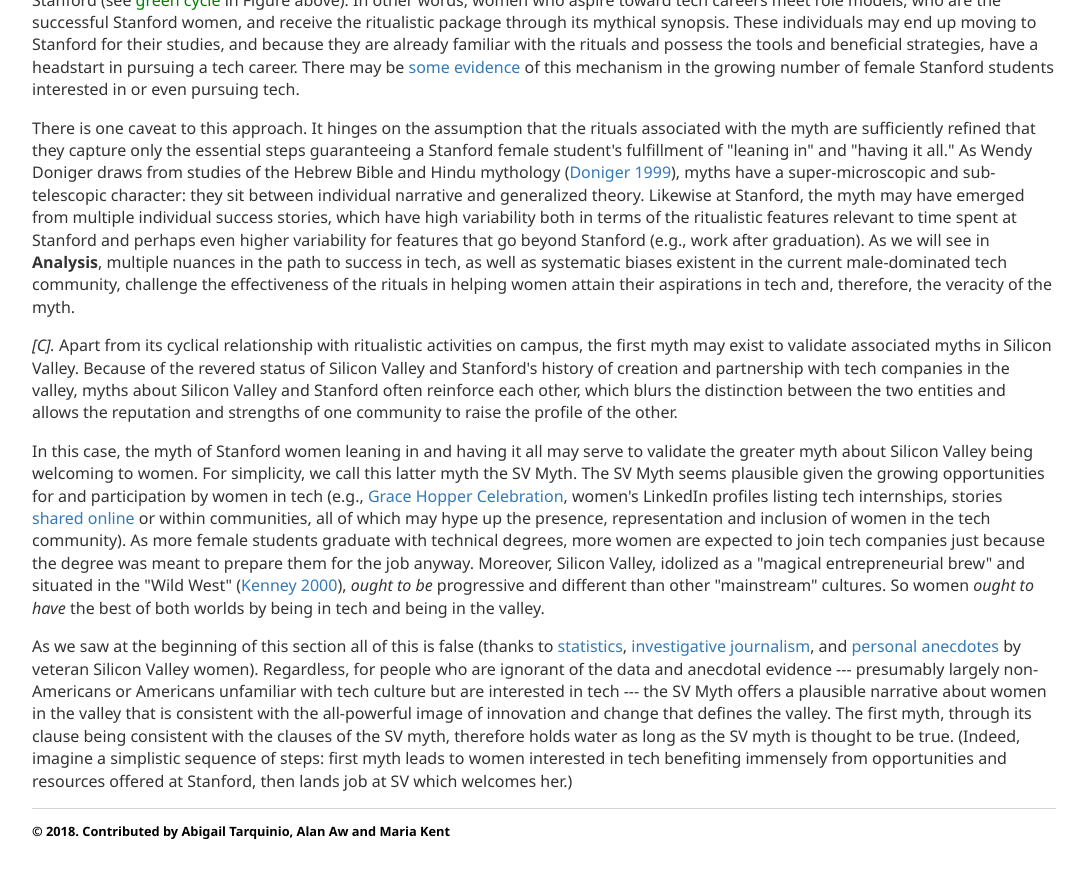
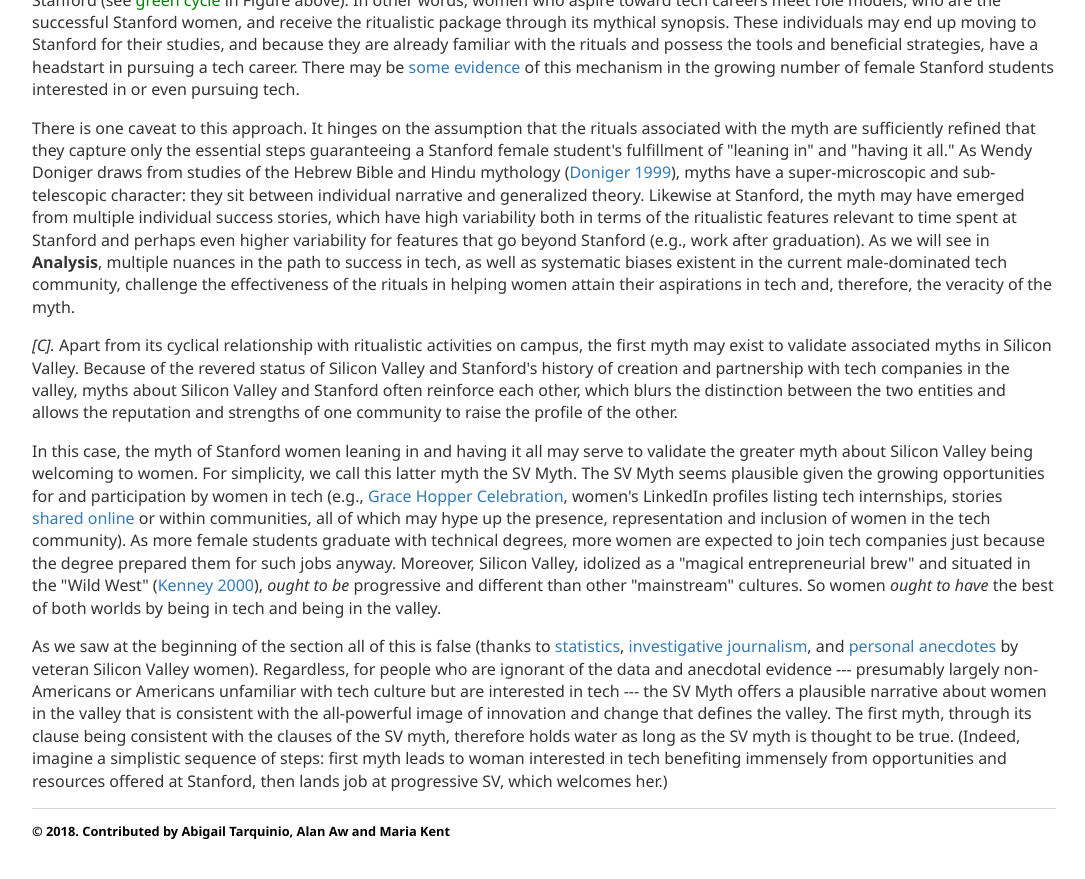
Before and after one commit to leaninstanford/leaninstanford.github.io, a Jekyll site: the page built from theory/index.html, in a window 1280 px wide and 900 px high, scrolled down 2290 px. Shown: the top 879 px of the window, without its empty margins (96-1181 px from the left). Built offline with Jekyll 4.4.1, drawn with Linux system fonts in a browser that asks for light colours.

Commit message:
Update index.html

```diff
--- a/theory/index.html
+++ b/theory/index.html
@@ -29,6 +29,6 @@ title: Framework
 <p>Looking further, the evolutionary approach also points to multiple mechanisms under which the myth is sustained through the spread of its rituals. Apart from the myth being spread within Stanford, women who leave Stanford and work in tech industries around the world are carriers of the ritualistic package and can spread the package with its narrative myth to individuals who have not set foot on Stanford (see <span style="color: #008000;">green cycle</span> in Figure above). In other words, women who aspire toward tech careers meet role models, who are the successful Stanford women, and receive the ritualistic package through its mythical synopsis. These individuals may end up moving to Stanford for their studies, and because they are already familiar with the rituals and possess the tools and beneficial strategies, have a headstart in pursuing a tech career. There may be <a title="Reuters-2015-article" href="https://www.reuters.com/article/us-women-technology-stanford-idUSKCN0S32F020151009">some evidence</a> of this mechanism in the growing number of female Stanford students interested in or even pursuing tech.</p>
 <p>There is one caveat to this approach. It hinges on the assumption that the rituals associated with the myth are sufficiently refined that they capture only the essential steps guaranteeing a Stanford female student's fulfillment of "leaning in" and "having it all." As Wendy Doniger draws from studies of the Hebrew Bible and Hindu mythology (<a title="The-Implied-Spider-1999" href="https://cup.columbia.edu/book/the-implied-spider/9780231111713">Doniger 1999</a>), myths have a super-microscopic and sub-telescopic character: they sit between individual narrative and generalized theory. Likewise at Stanford, the myth may have emerged from multiple individual success stories, which have high variability both in terms of the ritualistic features relevant to time spent at Stanford and perhaps even higher variability for features that go beyond Stanford (e.g., work after graduation). As we will see in <strong>Analysis</strong>, multiple nuances in the path to success in tech, as well as systematic biases existent in the current male-dominated tech community, challenge the effectiveness of the rituals in helping women attain their aspirations in tech and, therefore, the veracity of the myth.</p>
 <p><em>[C].</em> Apart from its cyclical relationship with ritualistic activities on campus, the first myth may exist to validate associated myths in Silicon Valley. Because of the revered status of Silicon Valley and Stanford's history of creation and partnership with tech companies in the valley, myths about Silicon Valley and Stanford often reinforce each other, which blurs the distinction between the two entities and allows the reputation and strengths of one community to raise the profile of the other.</p>
-<p>In this case, the myth of Stanford women leaning in and having it all may serve to validate the greater myth about Silicon Valley being welcoming to women. For simplicity, we call this latter myth the SV Myth. The SV Myth seems plausible given the growing opportunities for and participation by women in tech (e.g., <a title="Grace Hopper Celebration" href="https://ghc.anitab.org/">Grace Hopper Celebration</a>, women's LinkedIn profiles listing tech internships, stories <a title="Chip-Huyen-2017" href="https://huyenchip.com/2017/08/09/sexism-in-silicon-valley.html">shared online</a> or within communities, all of which may hype up the presence, representation and inclusion of women in the tech community). As more female students graduate with technical degrees, more women are expected to join tech companies just because the degree was meant to prepare them for the job anyway. Moreover, Silicon Valley, idolized as a "magical entrepreneurial brew" and situated in the "Wild West" (<a title="Kenney-2000" href="https://www.sup.org/books/title/?id=654">Kenney 2000</a>),&nbsp;<em>ought to be</em>&nbsp;progressive and different than other "mainstream" cultures. So women <em>ought to have</em> the best of both worlds by being in tech and being in the valley.</p>
-<p>As we saw at the beginning of this section all of this is false (thanks to <a href="https://www.technative.io/women-in-tech-2018-what-the-statistics-tell-us/">statistics</a>, <a title="Brotopia-2018" href="https://www.penguinrandomhouse.com/books/547571/brotopia-by-emily-chang/9780735213531/">investigative journalism</a>, and <a title="Tracy-Chou" href="https://work.qz.com/1175679/software-engineer-tracy-chous-mission-to-diversify-silicon-valley/">personal</a>&nbsp;<a title="Ellen-Pao" href="https://www.ellenkpao.com/">anecdotes</a> by veteran Silicon Valley women). Regardless, for people who are ignorant of the data and anecdotal evidence --- presumably largely non-Americans or Americans unfamiliar with tech culture but are interested in tech --- the SV Myth offers a plausible narrative about women in the valley that is consistent with the all-powerful image of innovation and change that defines the valley. The first myth, through its clause being consistent with the clauses of the SV myth, therefore holds water as long as the SV myth is thought to be true. (Indeed, imagine a simplistic sequence of steps: first myth leads to women interested in tech benefiting immensely from opportunities and resources offered at Stanford, then lands job at SV which welcomes her.)</p>
+<p>In this case, the myth of Stanford women leaning in and having it all may serve to validate the greater myth about Silicon Valley being welcoming to women. For simplicity, we call this latter myth the SV Myth. The SV Myth seems plausible given the growing opportunities for and participation by women in tech (e.g., <a title="Grace Hopper Celebration" href="https://ghc.anitab.org/">Grace Hopper Celebration</a>, women's LinkedIn profiles listing tech internships, stories <a title="Chip-Huyen-2017" href="https://huyenchip.com/2017/08/09/sexism-in-silicon-valley.html">shared online</a> or within communities, all of which may hype up the presence, representation and inclusion of women in the tech community). As more female students graduate with technical degrees, more women are expected to join tech companies just because the degree prepared them for such jobs anyway. Moreover, Silicon Valley, idolized as a "magical entrepreneurial brew" and situated in the "Wild West" (<a title="Kenney-2000" href="https://www.sup.org/books/title/?id=654">Kenney 2000</a>),&nbsp;<em>ought to be</em>&nbsp;progressive and different than other "mainstream" cultures. So women <em>ought to have</em> the best of both worlds by being in tech and being in the valley.</p>
+<p>As we saw at the beginning of the section all of this is false (thanks to <a href="https://www.technative.io/women-in-tech-2018-what-the-statistics-tell-us/">statistics</a>, <a title="Brotopia-2018" href="https://www.penguinrandomhouse.com/books/547571/brotopia-by-emily-chang/9780735213531/">investigative journalism</a>, and <a title="Tracy-Chou" href="https://work.qz.com/1175679/software-engineer-tracy-chous-mission-to-diversify-silicon-valley/">personal</a>&nbsp;<a title="Ellen-Pao" href="https://www.ellenkpao.com/">anecdotes</a> by veteran Silicon Valley women). Regardless, for people who are ignorant of the data and anecdotal evidence --- presumably largely non-Americans or Americans unfamiliar with tech culture but are interested in tech --- the SV Myth offers a plausible narrative about women in the valley that is consistent with the all-powerful image of innovation and change that defines the valley. The first myth, through its clause being consistent with the clauses of the SV myth, therefore holds water as long as the SV myth is thought to be true. (Indeed, imagine a simplistic sequence of steps: first myth leads to woman interested in tech benefiting immensely from opportunities and resources offered at Stanford, then lands job at progressive SV, which welcomes her.)</p>
 <!-- /.blurb -->
```
